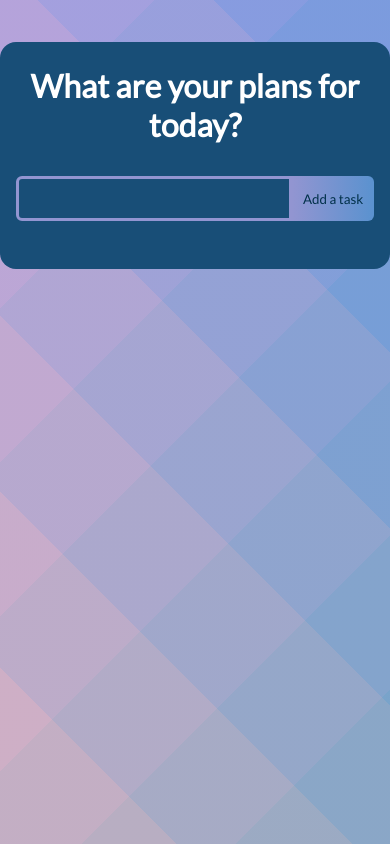
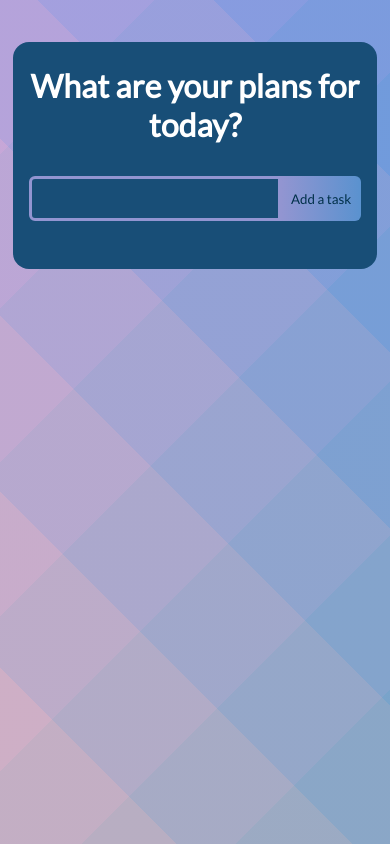
Before and after one commit to JustasBac/react-todo, a React (Create React App) app: page / in a window 390 px wide. Built offline with nearby package versions, Linux system fonts and the light colour scheme.

Commit message:
taisau margin: 0

```diff
--- a/src/App.css
+++ b/src/App.css
@@ -250,7 +250,7 @@
   .pagrindas {
     top: 5%;
     padding: 1.5em 1em;
-    margin: 0;
+    margin: 0 0.8em;
   }
 }
 /*# sourceMappingURL=app.css.map */
--- a/src/app.scss
+++ b/src/app.scss
@@ -158,6 +158,6 @@
     .pagrindas {
         top: 5%;
         padding: 1.5em 1em;
-        margin: 0;
+        margin: 0 0.8em;
     }
 }
```
Also changed, not shown: 1 other file (tests, documents, lock files or other folders).
